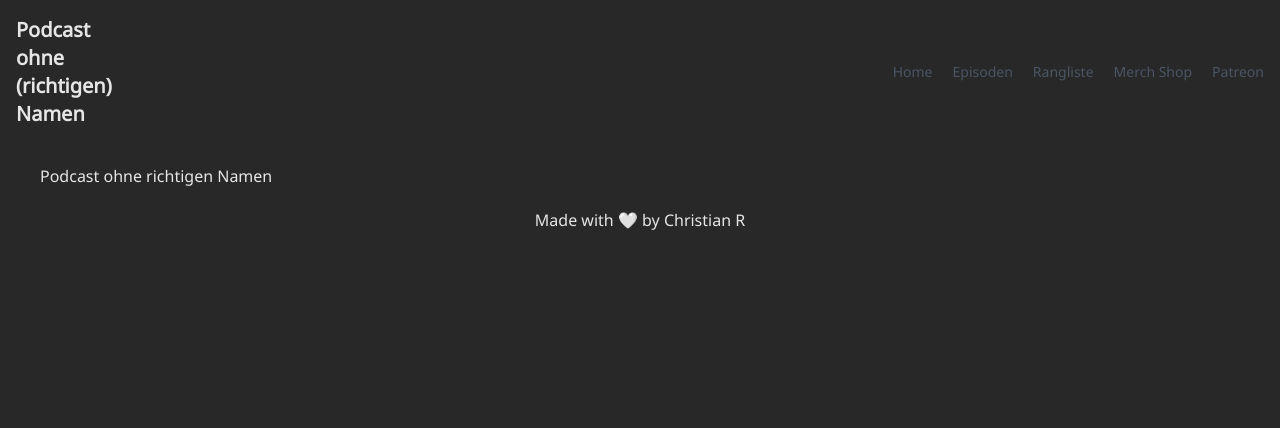
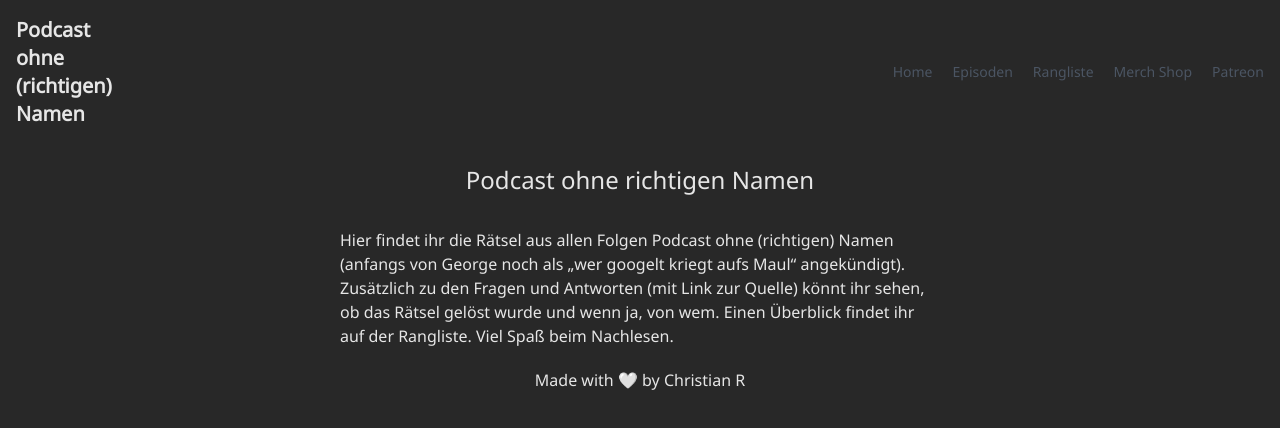
Before and after one commit to Wizzel1/podcast-ohne-richtigen-namen, a SvelteKit app: page / in a window 1280 px wide. Shown: the top 428 px of the page. Built offline with nearby package versions, Linux system fonts and the light colour scheme.

Commit message:
Add welcome message to home

```diff
--- a/src/routes/+page.svelte
+++ b/src/routes/+page.svelte
@@ -1 +1,9 @@
-<h1>Podcast ohne richtigen Namen</h1>
+<div class="flex flex-col justify-center items-center">
+	<h1 class="text-2xl max-w-[50%] mb-8">Podcast ohne richtigen Namen</h1>
+	<p class="max-w-[50%]">
+		Hier findet ihr die Rätsel aus allen Folgen Podcast ohne (richtigen) Namen (anfangs von George
+		noch als „wer googelt kriegt aufs Maul“ angekündigt). Zusätzlich zu den Fragen und Antworten
+		(mit Link zur Quelle) könnt ihr sehen, ob das Rätsel gelöst wurde und wenn ja, von wem. Einen
+		Überblick findet ihr auf der Rangliste. Viel Spaß beim Nachlesen.
+	</p>
+</div>
```
